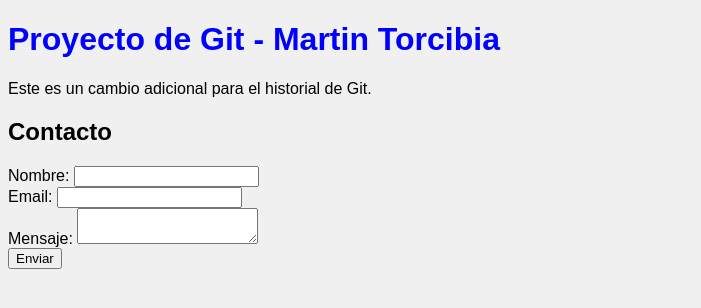
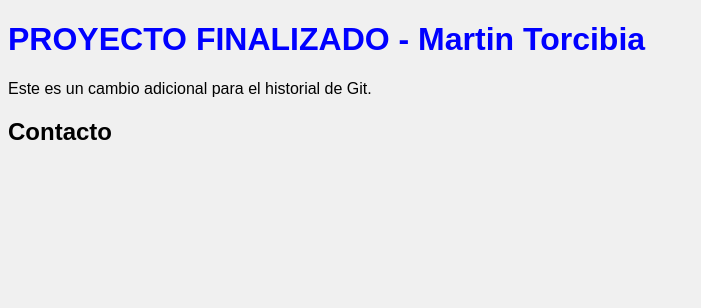
Before and after one commit to Guillermina19/tp-git-MartinTorcibia, a plain HTML site: page index.html in a window 1280 px wide. Shown: the whole page, without its empty margins (0-701 px from the left). Drawn offline with Linux system fonts and the light colour scheme.

Commit message:
Update project title and heading in index.html

```diff
--- a/index.html
+++ b/index.html
@@ -1,26 +1,16 @@
 <!DOCTYPE html>
 <html>
 <head>
-<link rel='stylesheet' href='styles.css'>
-<title>Mi Web</title>
+    <link rel='stylesheet' href='styles.css'>
+    <title>Mi Web</title>
 </head>
 <body>
-<h1>Proyecto de Git - Martin Torcibia</h1>
-<p>Este es un cambio adicional para el historial de Git.</p>
-  <section>
+    <h1>PROYECTO FINALIZADO - Martin Torcibia</h1>
+    <p>Este es un cambio adicional para el historial de Git.</p>
+    <section>
         <h2>Contacto</h2>
         <form>
-            <label>Nombre:</label>
-            <input type="text" name="nombre"><br>
-
-            <label>Email:</label>
-            <input type="email" name="email"><br>
-
-            <label>Mensaje:</label>
-            <textarea name="mensaje"></textarea><br>
-
-            <button type="submit">Enviar</button>
-        </form>
+            </form>
     </section>
 </body>
 </html>
```
